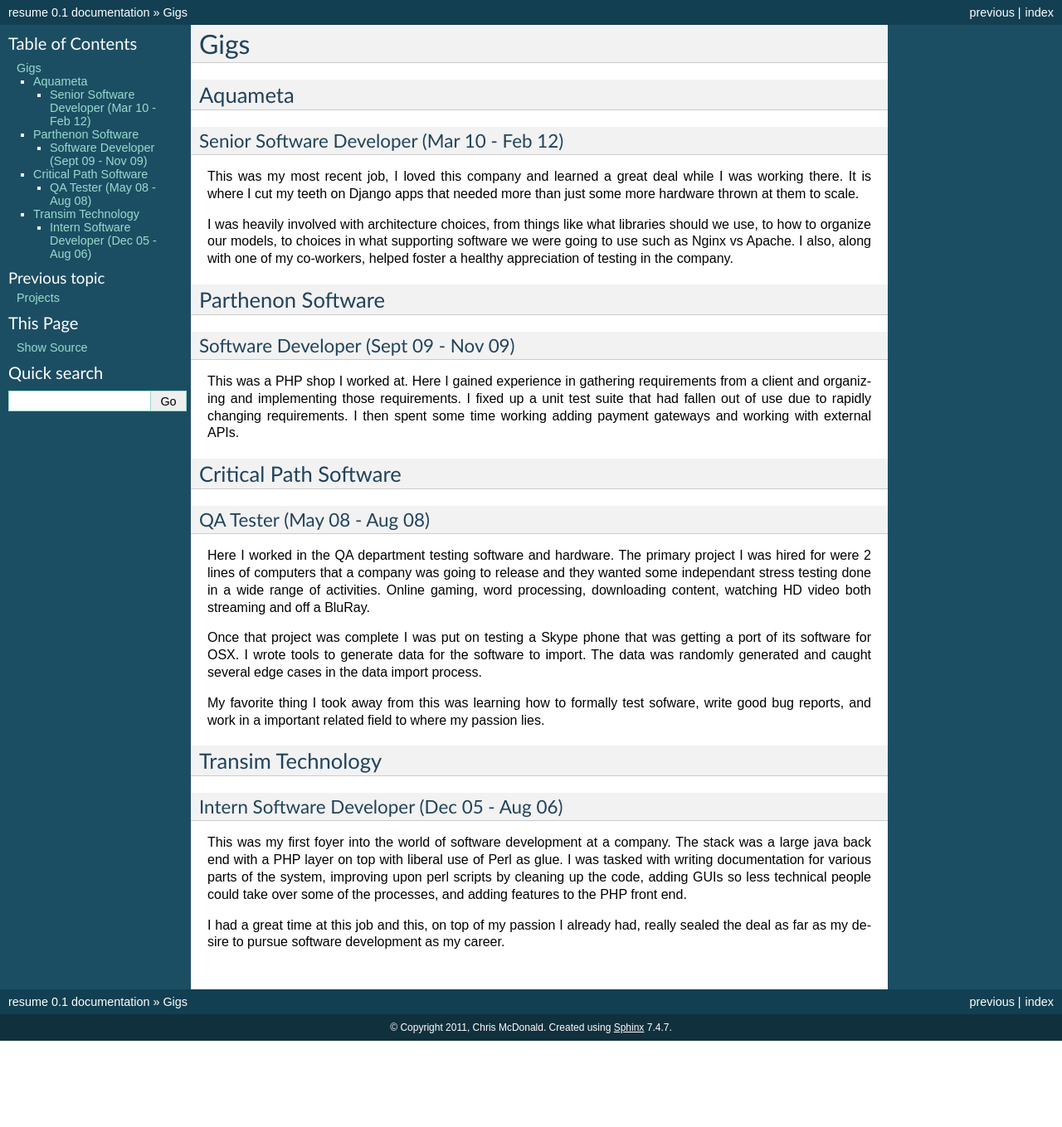
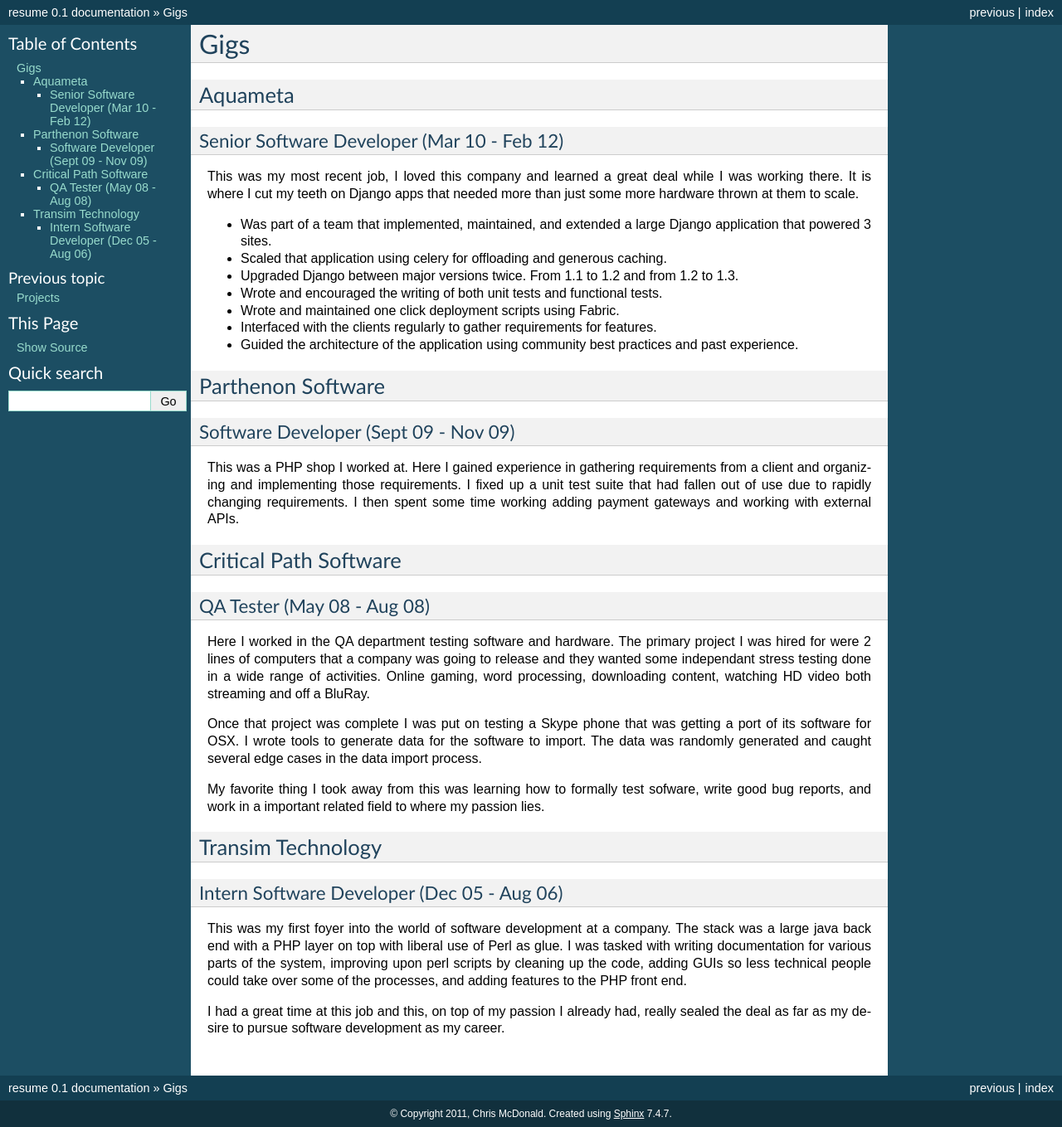
Before and after one commit to wraithan/resume, a Sphinx documentation site: the page built from docs/gigs.rst, in a window 1280 px wide. Shown: the whole page at 83% size. Built offline with Sphinx 7.4.7, drawn with Linux system fonts in a browser that asks for light colours; before the commit the page ends 1255 px from its top, so only the background shows below that.

Commit message:
aquameta fleshed out

```diff
--- a/docs/gigs.rst
+++ b/docs/gigs.rst
@@ -12,11 +12,19 @@ deal while I was working there. It is where I cut my teeth on Django
 apps that needed more than just some more hardware thrown at them to
 scale.
 
-I was heavily involved with architecture choices, from things like
-what libraries should we use, to how to organize our models, to
-choices in what supporting software we were going to use such as Nginx
-vs Apache. I also, along with one of my co-workers, helped foster a
-healthy appreciation of testing in the company.
+* Was part of a team that implemented, maintained, and extended a
+  large Django application that powered 3 sites.
+* Scaled that application using celery for offloading and generous
+  caching.
+* Upgraded Django between major versions twice. From 1.1 to 1.2 and
+  from 1.2 to 1.3.
+* Wrote and encouraged the writing of both unit tests and functional
+  tests.
+* Wrote and maintained one click deployment scripts using Fabric.
+* Interfaced with the clients regularly to gather requirements for
+  features.
+* Guided the architecture of the application using community best
+  practices and past experience.
 
 Parthenon Software
 ##################
```
